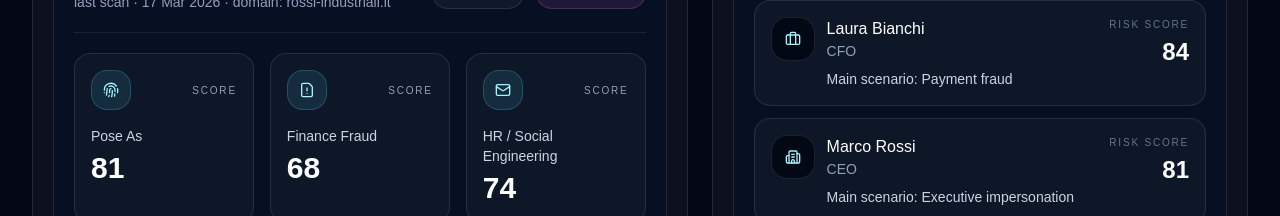
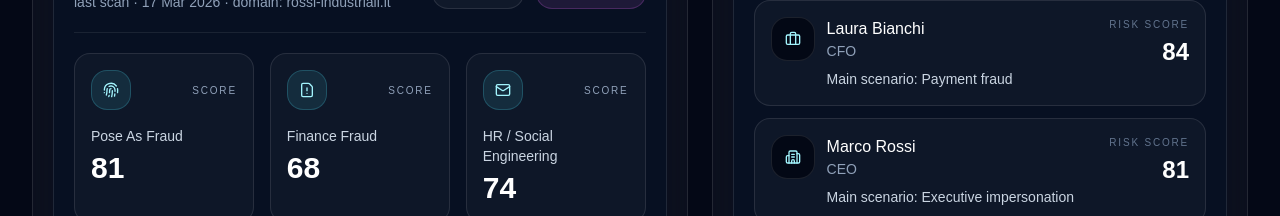
Before and after one commit to enricomaculan-wq/humansurface, a Next.js app: page / in a window 1280 px wide. Shown: the part 6120-6336 px from the top of the page. Built offline with nearby package versions, Linux system fonts and the light colour scheme.

Commit message:
Restore stable bilingual homepage

```diff
--- a/app/page.tsx
+++ b/app/page.tsx
@@ -740,7 +740,7 @@ function InternalDashboardPreview({
 
               <div className="mt-5 grid gap-4 md:grid-cols-3">
                 {[
-                  { label: 'Pose As', value: 81, icon: Fingerprint },
+                  { label: 'Pose As Fraud', value: 81, icon: Fingerprint },
                   { label: 'Finance Fraud', value: 68, icon: FileWarning },
                   { label: 'HR / Social Engineering', value: 74, icon: Mail },
                 ].map((item) => {
```
